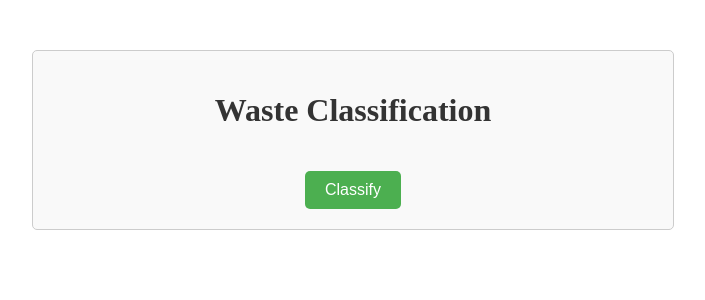
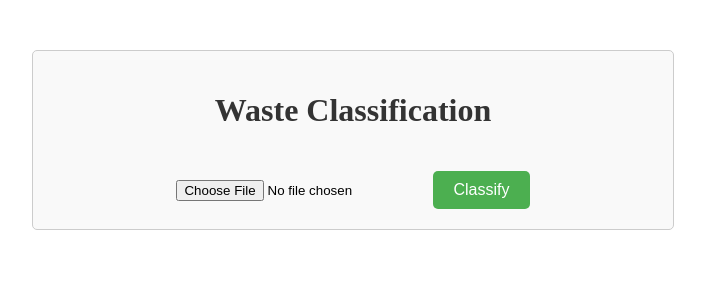
Before and after one commit to JoshAlex12/WasteManagement_ImgageProcessing, a Python web app: template templates/index.html in a window 1280 px wide. Shown: the top 300 px of the page, without its empty margins (287-992 px from the left). Run offline with Jinja, Linux system fonts and the light colour scheme; the template is opened without the code that fills it, so the values that code supplies are empty.

Commit message:
base commit

```diff
--- a/static/style.css
+++ b/static/style.css
@@ -21,7 +21,7 @@ h1 {
 
 /* Style the file input button */
 input[type="file"] {
-    display: none; /* Hide the default file input button */
+    /*display: none; /* Hide the default file input button */
 }
 
 label {
--- a/templates/index.html
+++ b/templates/index.html
@@ -2,7 +2,7 @@
 <html>
 <head>
     <title>Waste Classification</title>
-    <link rel="stylesheet" href="./static/style.css">
+    <link rel="stylesheet" href="../static/style.css">
 </head>
 <body>
     <div class="container">
```
